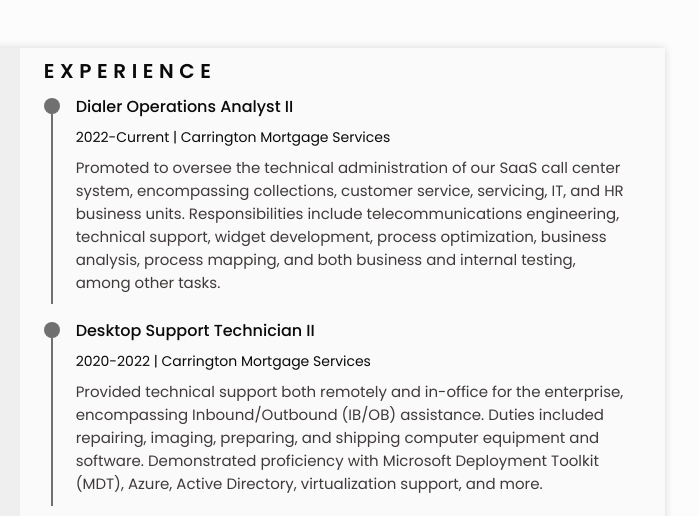
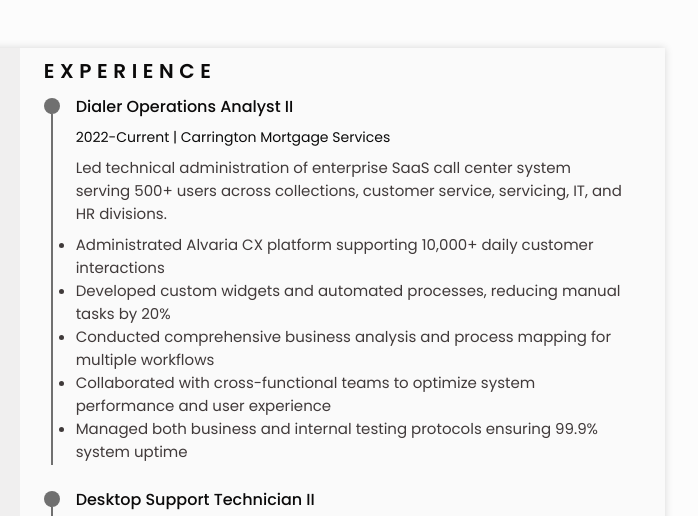
Before and after one commit to noah-mckibben/noah-mckibben.github.io, a website: page index.html in a window 1280 px wide. Shown: the top 516 px of the page, 459-1157 px from the left. Drawn offline with nearby package versions, Linux system fonts and the light colour scheme.

Commit message:
Update experience

```diff
--- a/index.html
+++ b/index.html
@@ -214,7 +214,14 @@
                       <div class="experience_data bd-grid">
                           <h3 class="experience_title">Dialer Operations Analyst II</h3>
                           <span class="experience_company">2022-Current | Carrington Mortgage Services</span>
-                          <p class="experience_description">Promoted to oversee the technical administration of our SaaS call center system, encompassing collections, customer service, servicing, IT, and HR business units. Responsibilities include telecommunications engineering, technical support, widget development, process optimization, business analysis, process mapping, and both business and internal testing, among other tasks. </p>
+                           <p class="experience_description">Led technical administration of enterprise SaaS call center system serving 500+ users across collections, customer service, servicing, IT, and HR divisions.</p>
+                        <ul style="list-style-type: disc;">
+                            <li>Administrated Alvaria CX platform supporting 10,000+ daily customer interactions</li>
+                            <li>Developed custom widgets and automated processes, reducing manual tasks by 20%</li>
+                            <li>Conducted comprehensive business analysis and process mapping for multiple workflows</li>
+                            <li>Collaborated with cross-functional teams to optimize system performance and user experience</li>
+                            <li>Managed both business and internal testing protocols ensuring 99.9% system uptime</li>
+                        </ul>
                       </div>
                   </div>
                     <div class="experience_content">
```
